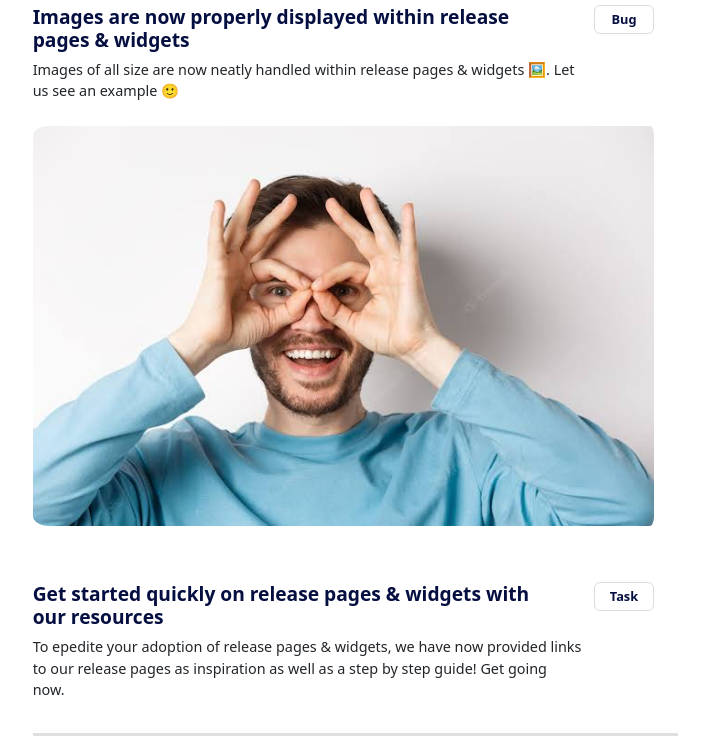
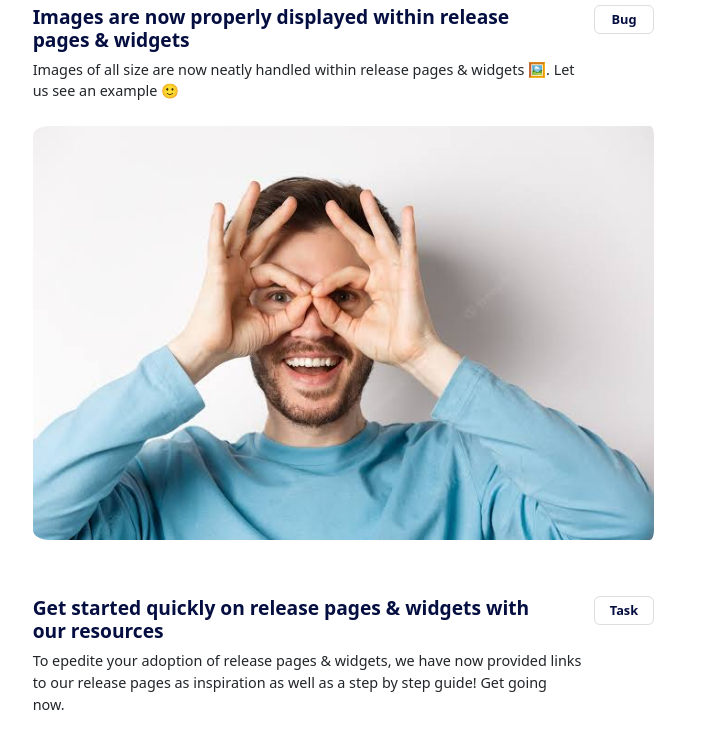
Before and after one commit to tejaskhadke31/Webpage2, a plain HTML site: page index.html in a window 1280 px wide. Shown: the part 540-1284 px from the top of the page, without its empty margins (314-1023 px from the left). Drawn offline with nearby package versions, Linux system fonts and the light colour scheme.

Commit message:
Update index.html

```diff
--- a/index.html
+++ b/index.html
@@ -101,7 +101,7 @@
 
                         <div class="row sub-content" style="padding-bottom: 1rem;">Images of all size are now neatly handled within release pages &amp;
                             widgets 🖼️. Let us see an example 🙂</div>
-                        <div class="row image-content"><img src="images/content-image.jpg" alt="image" style="border-radius: 2.5%; margin: 0px;height: 400px;"></div>
+                        <div class="row image-content"><img src="images/content-image.jpg" alt="image" style="border-radius: 2.5%; margin: 0px; "></div>
 
 
                 </div>
```
